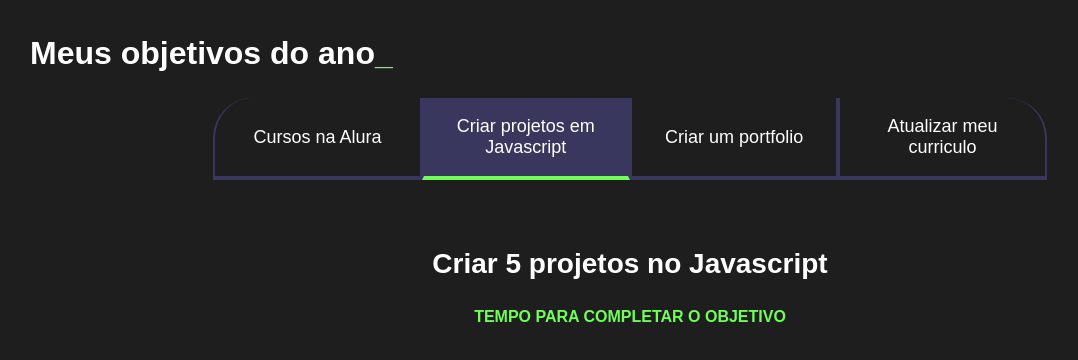
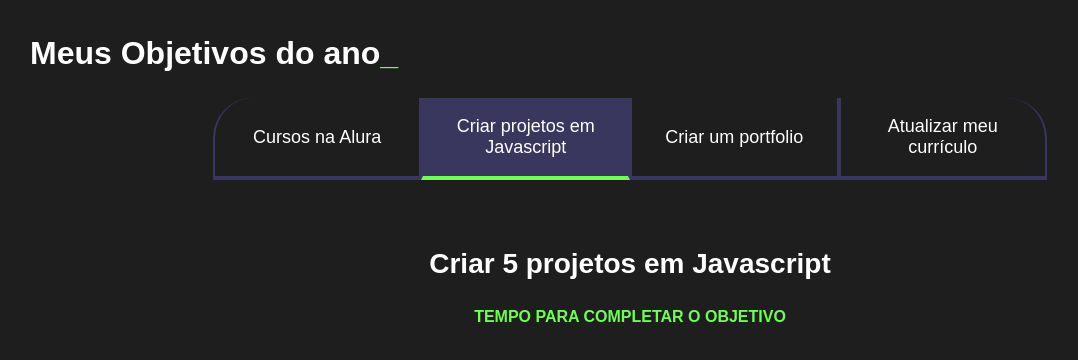
Before and after one commit to SaraBozek/Aula-5, a plain HTML site: page index.html in a window 1280 px wide. Both pictures are taken after a click on the button "Criar projetos em Javascript". Shown: the whole page, without its empty margins (10-1088 px from the left). Drawn offline with Linux system fonts and the light colour scheme.

Commit message:
Add files via upload

```diff
--- a/index.html
+++ b/index.html
@@ -8,13 +8,13 @@
 </head>
 <body>
     <section class="conteudo-principal">
-      <h2 class="titulo-principal">Meus objetivos do ano<span>_</span></h2>
+        <h2 class="titulo-principal">Meus Objetivos do ano<span>_</span></h2>
         <div class="conteudo">
         <div class="botoes">
             <button class="botao ativo">Cursos na Alura</button>
             <button class="botao">Criar projetos em Javascript</button>
             <button class="botao">Criar um portfolio</button>
-        <button class="botao">Atualizar meu curriculo</button>
+            <button class="botao">Atualizar meu currículo</button>
         </div>
         <div class="abas-textos">
             <div class="aba-conteudo ativo">
@@ -23,12 +23,12 @@
                 <div class="contador"></div>
             </div>
             <div class="aba-conteudo">
-          <h3 class="aba-conteudo-titulo-principal">Criar 5 projetos no Javascript</h3>
+                <h3 class="aba-conteudo-titulo-principal">Criar 5 projetos em Javascript</h3>
                 <h4 class="aba-conteudo-titulo-secundario">Tempo para completar o objetivo</h4>
                 <div class="contador"></div>
             </div>
             <div class="aba-conteudo">
-          <h3 class="aba-conteudo-titulo-principal">Criar um potfolio com os meus 3 melhores projetos</h3>
+                <h3 class="aba-conteudo-titulo-principal">Criar um portfolio com os meus 3 melhores projetos</h3>
                 <h4 class="aba-conteudo-titulo-secundario">Tempo para completar o objetivo</h4>
                 <div class="contador"></div>
             </div>
```
Lines whose indentation alone changed are shown as unchanged.
